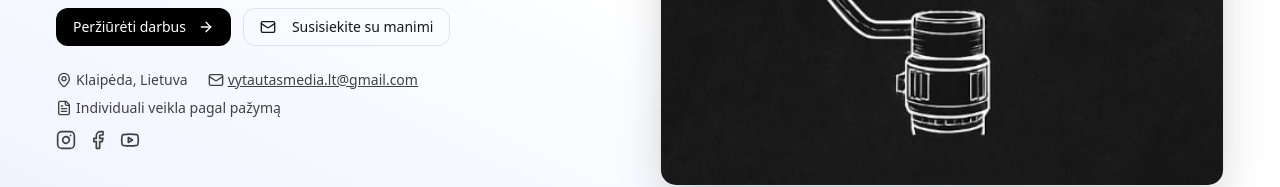
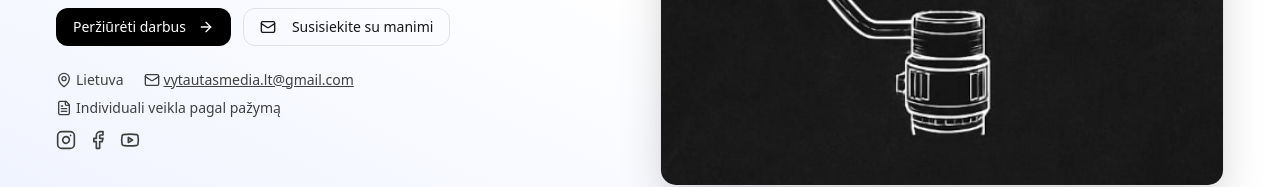
Before and after one commit to vytautasmedia/Vytautas-Portfolio, a React (Vite) app: page / in a window 1280 px wide. Shown: the part 396-583 px from the top of the page. Built offline with nearby package versions, Linux system fonts and the light colour scheme.

Commit message:
Update App.tsx

```diff
--- a/src/App.tsx
+++ b/src/App.tsx
@@ -45,7 +45,7 @@ const PROFILE = {
   name: 'Vytautas Uselis',
   brand: 'vytautasmedia',
   title: 'Videografas • Kūrėjas • Social Media',
-  location: 'Klaipėda, Lietuva',
+  location: 'Lietuva',
   email: 'vytautasmedia.lt@gmail.com',
   ivaNote: 'Individuali veikla pagal pažymą',
   socials: {
```
